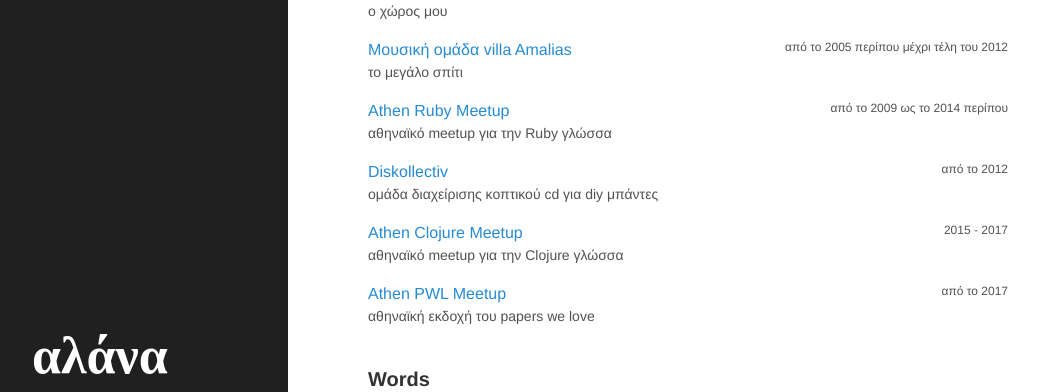
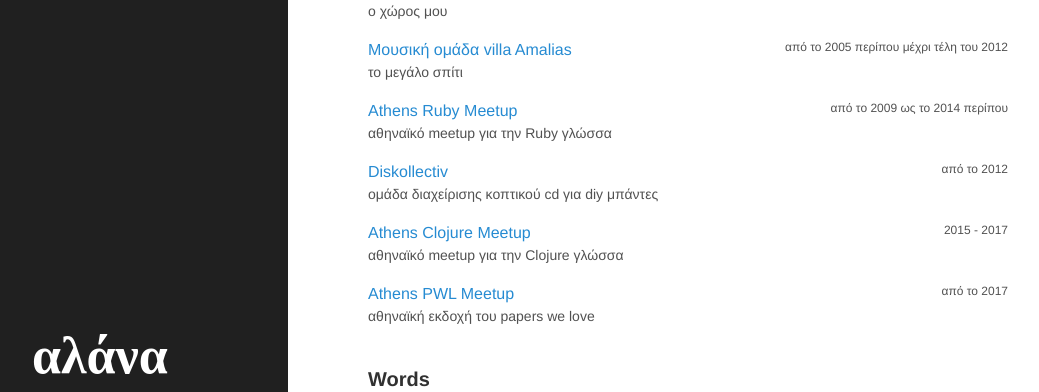
Before and after one commit to chief/chief.github.io, a Jekyll site: the page built from about.md, in a window 1280 px wide and 900 px high, scrolled down 506 px. Shown: the part 158-550 px from the top of the window, without its empty margins (0-1039 px from the left). Built offline with Jekyll 4.4.1, drawn with Linux system fonts in a browser that asks for light colours; some web fonts are replaced.

Commit message:
Fix typo

```diff
--- a/about.md
+++ b/about.md
@@ -138,7 +138,7 @@ description: Λίγα λόγια για μένα
 <div class="about-row">
   <div class="item-title">
     <a href="https://www.meetup.com/Athens-Ruby-Meetup/">
-    Athen Ruby Meetup
+    Athens Ruby Meetup
     </a>
 
     <span class="item-date">
@@ -171,7 +171,7 @@ description: Λίγα λόγια για μένα
 <div class="about-row">
   <div class="item-title">
     <a href="https://www.meetup.com/Athens-Clojure-Meetup">
-    Athen Clojure Meetup
+    Athens Clojure Meetup
     </a>
 
     <span class="item-date">
@@ -187,7 +187,7 @@ description: Λίγα λόγια για μένα
 <div class="about-row">
   <div class="item-title">
     <a href="https://www.meetup.com/Athens-Clojure-Meetup">
-    Athen PWL Meetup
+    Athens PWL Meetup
     </a>
 
     <span class="item-date">
```
